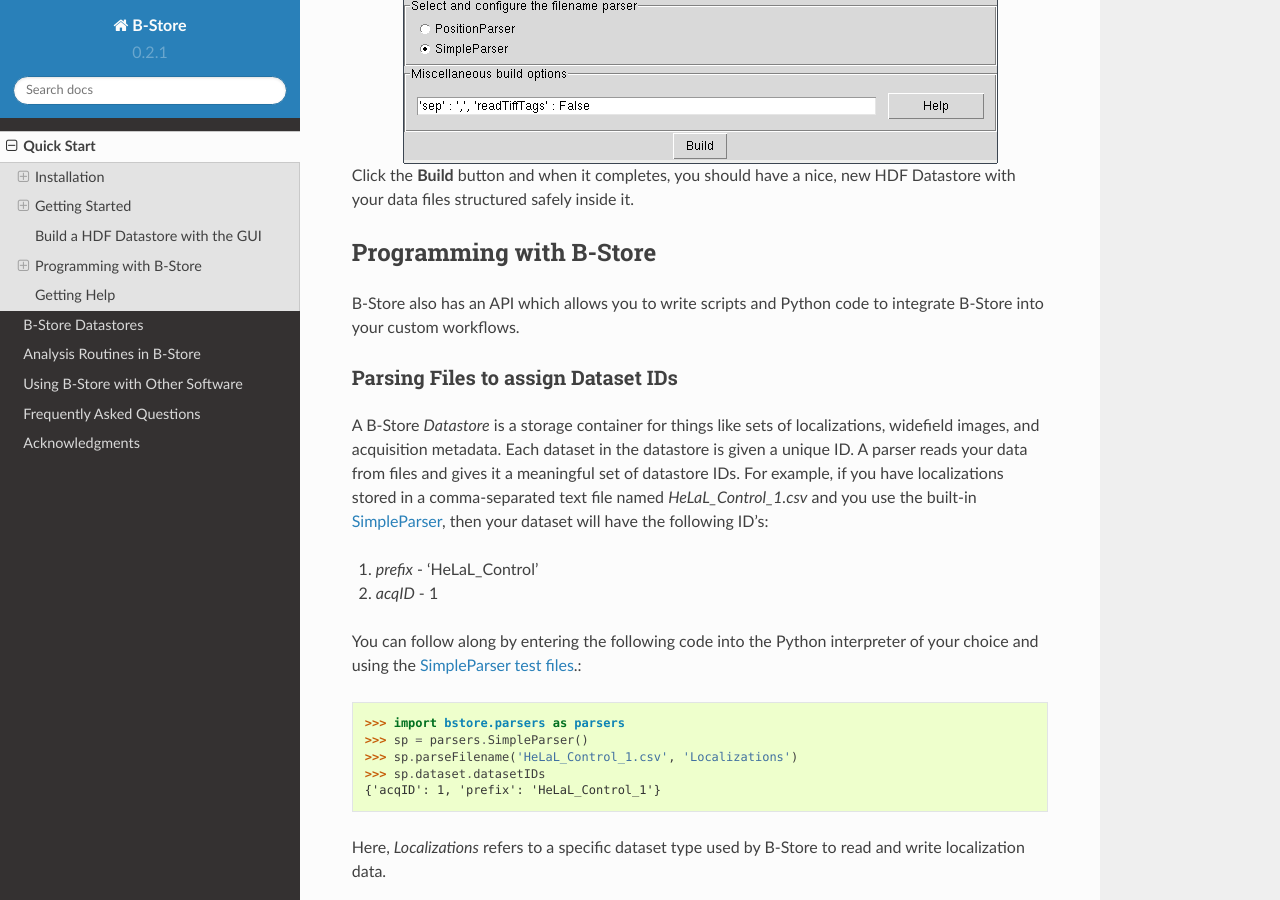
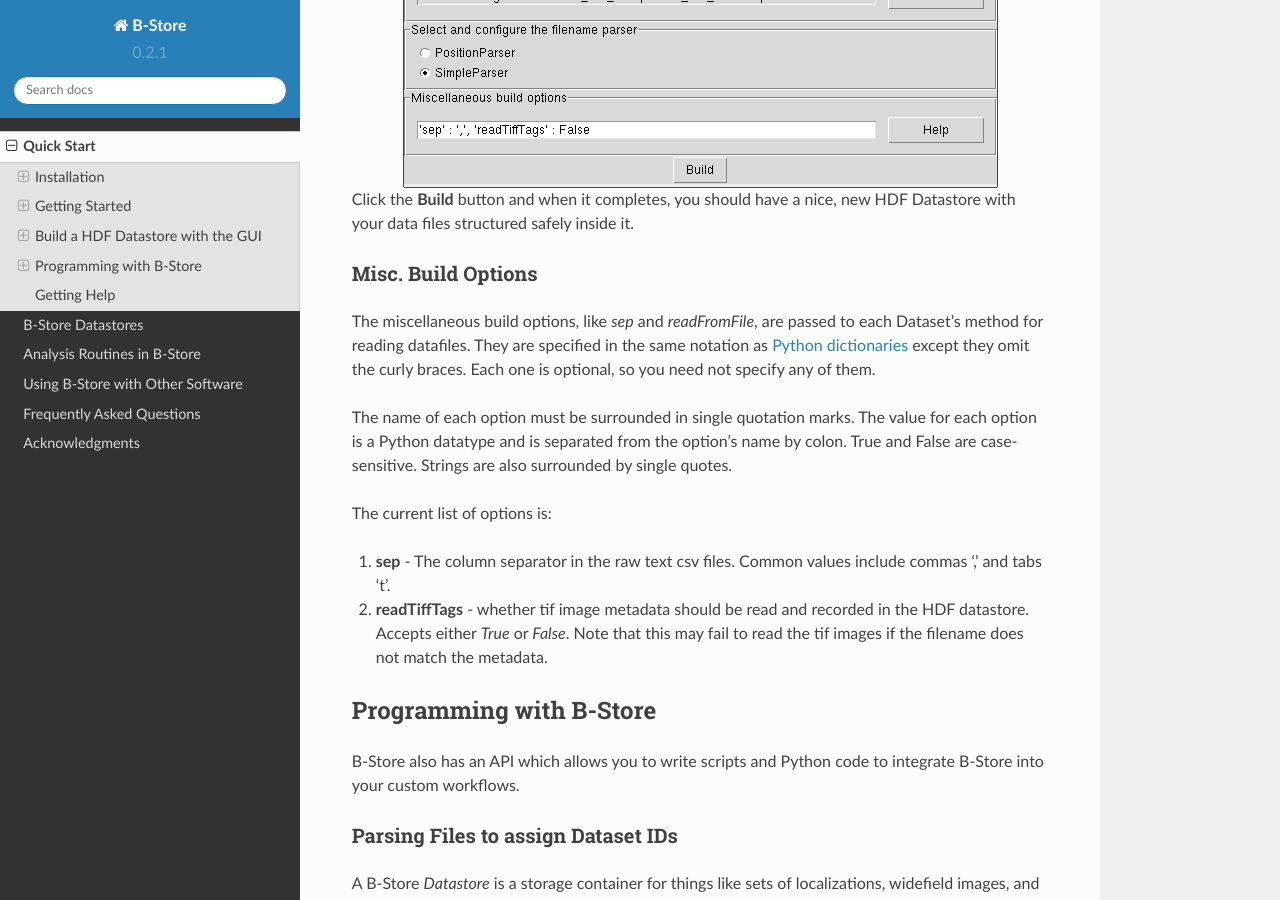
Before and after one commit to kmdouglass/bstore, a Sphinx documentation site: the page built from docs/quickstart.rst, in a window 1280 px wide and 900 px high, scrolled down 4258 px. Built offline with Sphinx 7.4.7 and the Read the Docs theme 2.0.0, drawn with Linux system fonts in a browser that asks for light colours.

```diff
--- a/docs/quickstart.rst
+++ b/docs/quickstart.rst
@@ -185,6 +185,31 @@
 nice, new HDF Datastore with your data files structured safely inside
 it.
 
+Misc. Build Options
++++++++++++++++++++
+
+The miscellaneous build options, like `sep` and `readFromFile`, are
+passed to each Dataset's method for reading datafiles. They are
+specified in the same notation as `Python dictionaries`_ except they
+omit the curly braces. Each one is optional, so you need not specify
+any of them.
+
+The name of each option must be surrounded in single quotation
+marks. The value for each option is a Python datatype and is separated
+from the option's name by colon. True and False are
+case-sensitive. Strings are also surrounded by single quotes.
+
+The current list of options is:
+
+1. **sep** - The column separator in the raw text csv files. Common
+   values include commas ',' and tabs '\t'.
+2. **readTiffTags** - whether tif image metadata should be read and
+   recorded in the HDF datastore. Accepts either `True` or
+   `False`. Note that this may fail to read the tif images if the
+   filename does not match the metadata.
+
+.. _Python dictionaries: https://docs.python.org/3/tutorial/datastructures.html#dictionaries
+
 Programming with B-Store
 ========================
 
```
